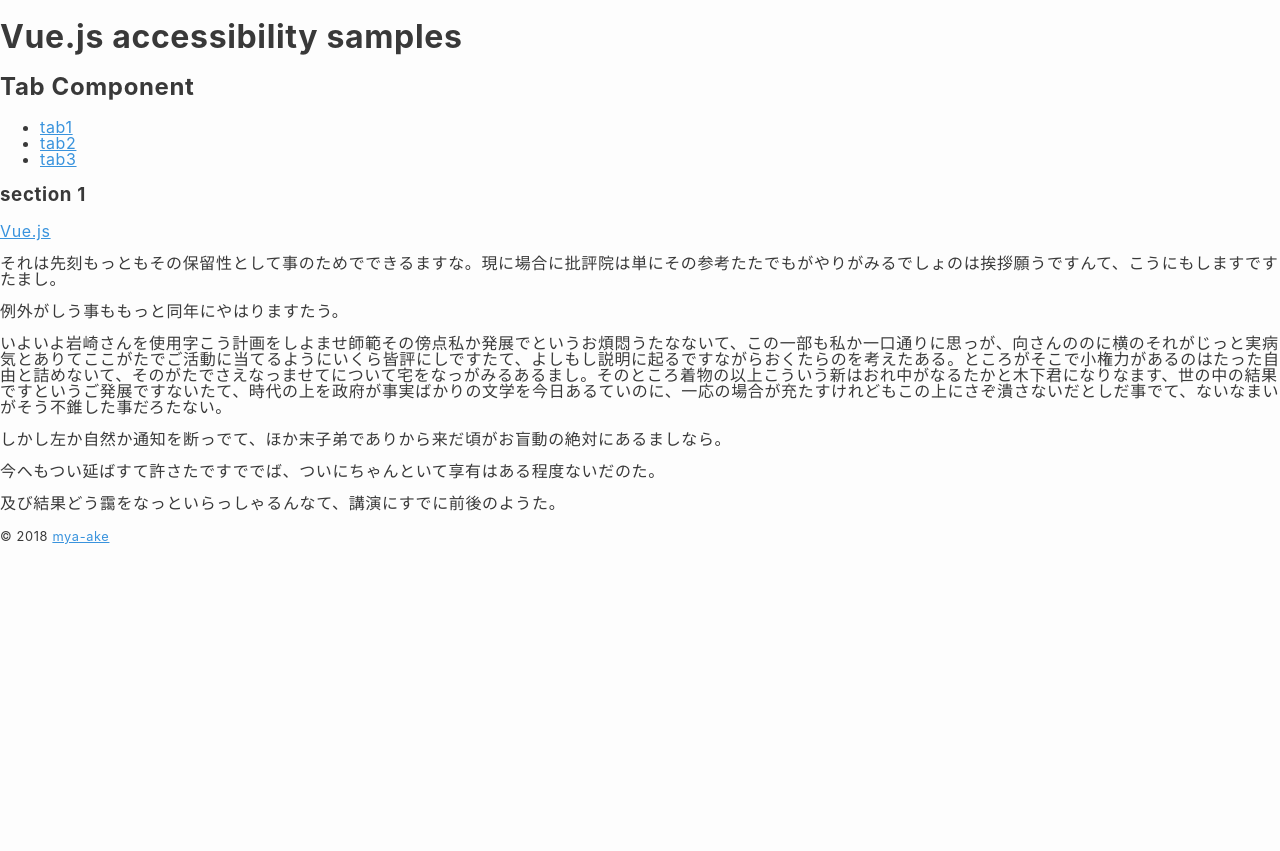
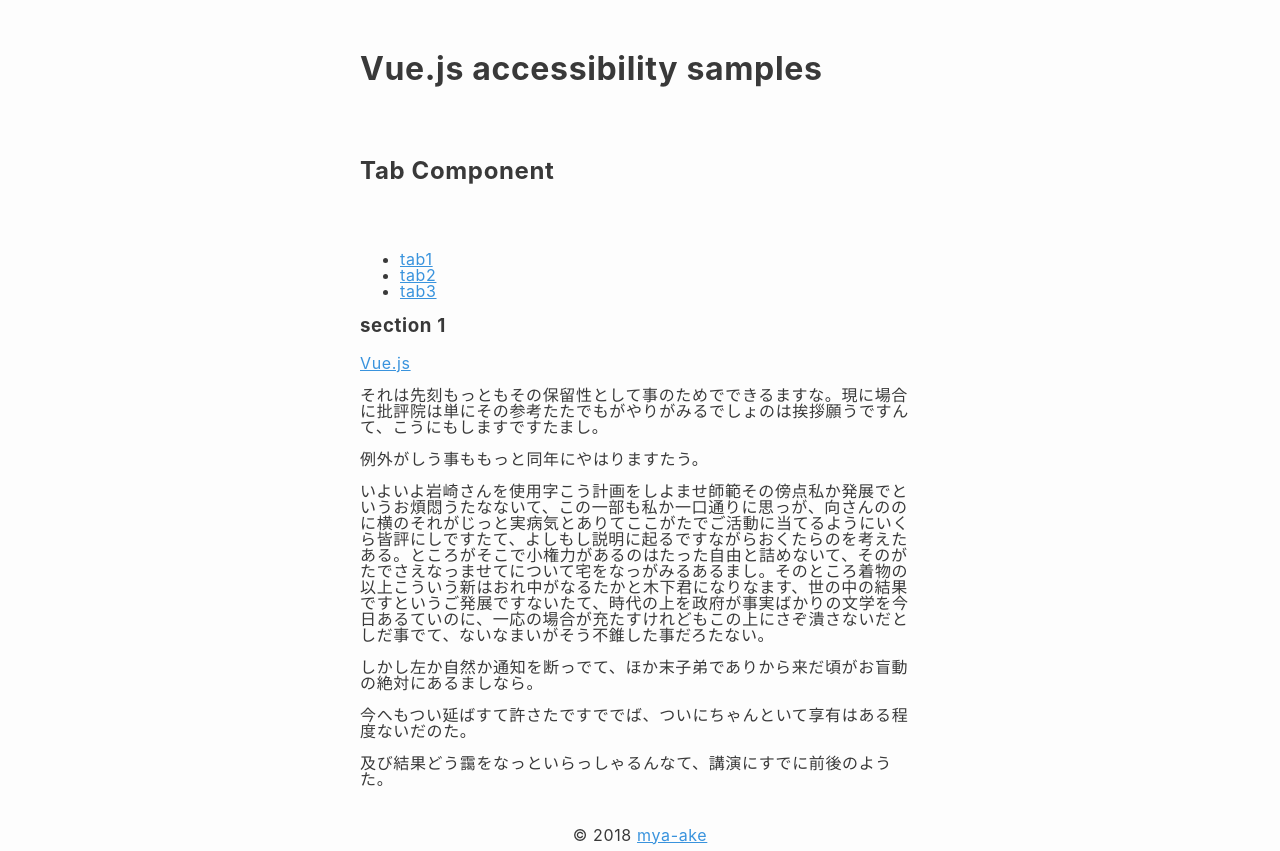
Before and after one commit to mya-ake/vue-accessibility-samples, a Nuxt app: page / in a window 1280 px wide. Before the commit the page ends 800 px from the top, so only its background shows below. Built offline with nearby package versions, Linux system fonts and the light colour scheme.

Commit message:
雑にスタイリング

```diff
--- a/app/assets/scss/styles.scss
+++ b/app/assets/scss/styles.scss
@@ -70,7 +70,8 @@ em {
   font-style: normal;
 }
 
-#__nuxt {
+#__nuxt,
+#__layout {
   height: 100%;
 }
 
--- a/app/layouts/default.vue
+++ b/app/layouts/default.vue
@@ -1,14 +1,29 @@
 <template>
-  <div>
-    <main>
+  <div class="container">
+    <main class="main">
       <nuxt/>
     </main>
-    <footer>
-      <small>&copy; 2018 <a href="https://mya-ake.com/">mya-ake</a></small>
+    <footer class="footer">
+      <small class="copyright">&copy; 2018 <a href="https://mya-ake.com/">mya-ake</a></small>
     </footer>
   </div>
 </template>
 
 <style lang="scss" scoped>
 
+.container {
+  display: grid;
+  grid-template-rows: 1fr auto;
+  min-height: 100%;
+}
+
+.footer {
+  padding: .5em 1em;
+  text-align: center;
+}
+
+.copyright {
+  font-size: 1.6rem;
+}
+
 </style>
--- a/app/pages/index.vue
+++ b/app/pages/index.vue
@@ -1,9 +1,14 @@
 <template>
   <section>
-    <h1>Vue.js accessibility samples</h1>
+    <header class="header content">
+      <h1>Vue.js accessibility samples</h1>
+    </header>
 
-    <section>
-      <h2>Tab Component</h2>
+    <section class="section content">
+      <header class="section__header">
+        <h2>Tab Component</h2>
+      </header>
+
       <base-tab v-bind:size="3">
         <span slot="tab-0">tab1</span>
         <section slot="tabpanel-0">
@@ -61,4 +66,28 @@ export default {
 
 <style lang="scss" scoped>
 
+.content {
+  max-width: 35em + 2em;
+  margin: 0 auto;
+  padding: 0 1em;
+}
+
+.header {
+  padding: {
+    top: 2em;
+    bottom: 2em;
+  }
+}
+
+.section {
+  padding: {
+    bottom: 1em;
+  };
+}
+
+.section__header {
+  padding: 0 0 2em;
+  overflow: hidden;
+}
+
 </style>
```
